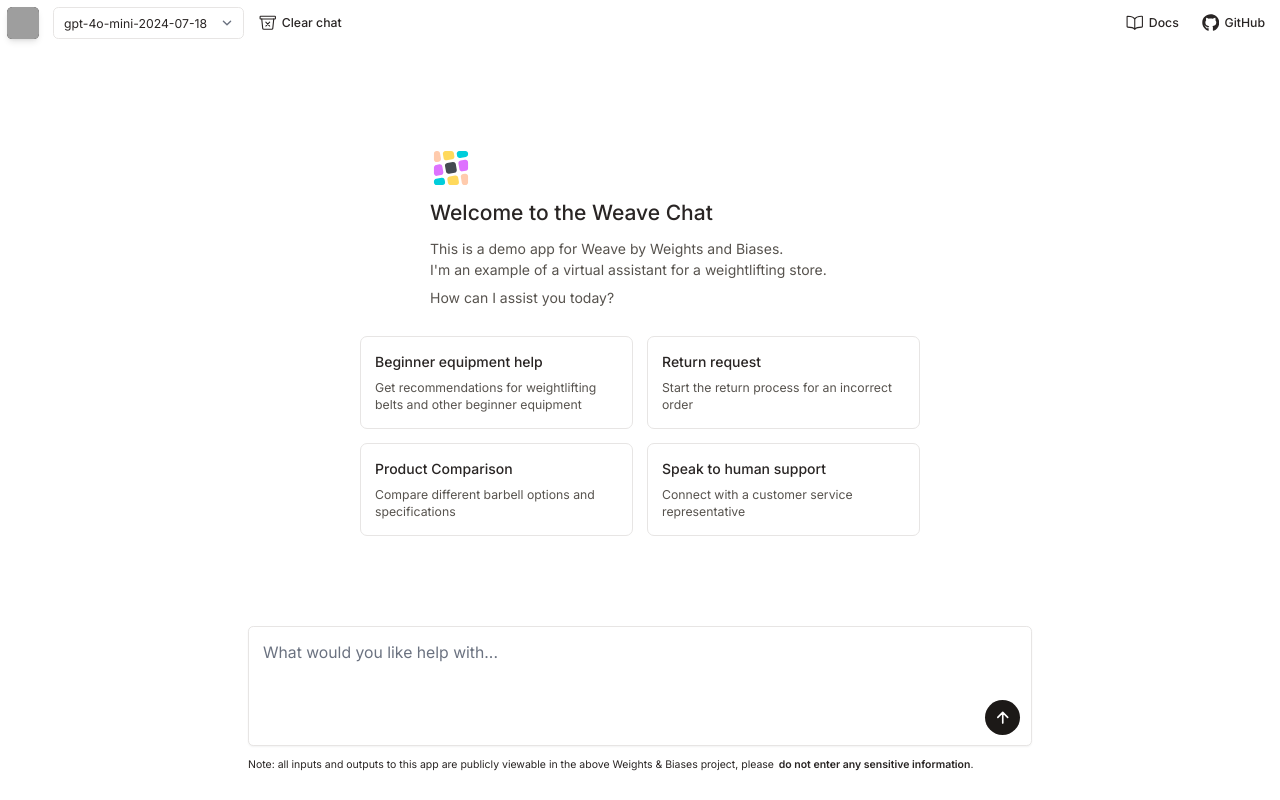
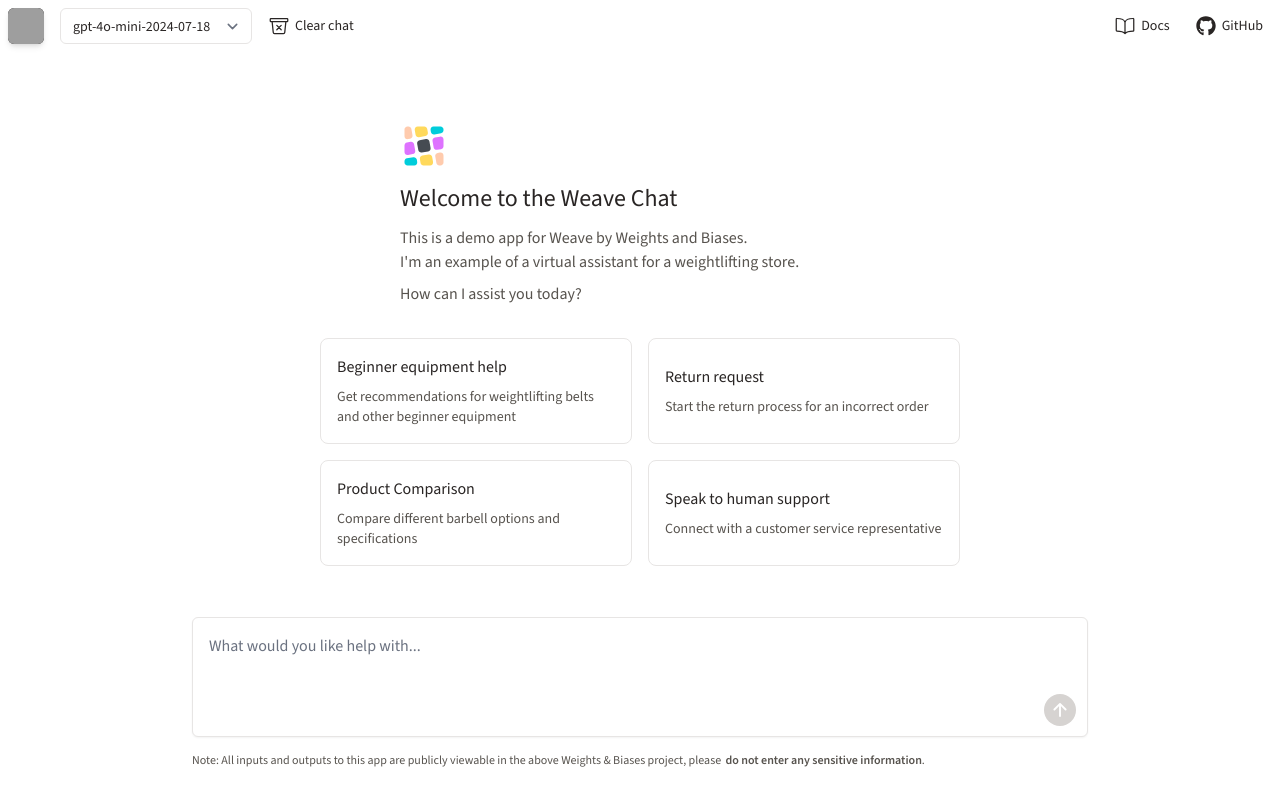
Before and after one commit to m-rgba/weave-fast-demo, a Python web app: template templates/index.html in a window 1280 px wide. Run offline with Jinja, Linux system fonts and the light colour scheme; the template is opened without the code that fills it, so the values that code supplies are empty; some libraries are stand-ins or nearby versions; grey boxes are pictures that could not be loaded.

Commit message:
Updated weave styles

```diff
--- a/templates/index.html
+++ b/templates/index.html
@@ -9,12 +9,12 @@
     <script src="https://unpkg.com/showdown/dist/showdown.min.js"></script>
     <link rel="preconnect" href="https://fonts.googleapis.com">
     <link rel="preconnect" href="https://fonts.gstatic.com" crossorigin>
-    <link href="https://fonts.googleapis.com/css2?family=Geist+Mono:wght@100..900&family=Inter:ital,opsz,wght@0,14..32,100..900;1,14..32,100..900&display=swap" rel="stylesheet">
+    <link href="https://fonts.googleapis.com/css2?family=Geist+Mono:wght@100..900&family=Source+Sans+3:ital,wght@0,200..900;1,200..900&display=swap" rel="stylesheet">
     <style>
         html,
         body {
-            font-family: 'Inter', sans-serif;
-            font-size: 14px;
+            font-family: 'Source Sans 3', sans-serif;
+            font-size: 16px;
         }
         code,
         pre {
@@ -199,7 +199,7 @@
 <body x-cloak x-data="pageLogic" class="text-stone-800 antialiased">
     <div id="body-container" class="h-screen flex flex-col bg-white overflow-hidden transition-transform duration-200">
         <!-- Header -->
-        <header class="fixed top-0 w-full flex items-center p-2 z-10">
+        <header class="fixed top-0 bg-white w-full flex items-center p-2 z-10">
             <div
                 class="flex w-9 h-9 rounded-md shadow-md bg-stone-800 items-center justify-between overflow-hidden hover:shadow-lg">
                 <img src="/static/logomark.png" class="w-full h-full" />
@@ -284,7 +284,7 @@
         <!-- Main content area -->
         <div id="body-content" x-show="messages.length !== 0" class="overflow-y-auto">
             <div class="max-w-4xl w-full bg-gray-100 mx-auto p-4 bg-white relative">
-                <div class="space-y-8 mt-12 p-4 mb-[180px]">
+                <div class="space-y-8 mt-12 p-4 mb-[240px]">
 
                     <a href="https://wandb.ai/weave-team-id/weave-project-id/weave/traces" target="_blank" class="hidden md:block">
                         <div id="traces-card" class="flex items-center p-4 text-left w-full border border-stone-200 rounded-lg hover:border-stone-300 hover:shadow-sm bg-white">
@@ -308,7 +308,7 @@
                                     x-model="editMessageContent"
                                     @keydown.enter.prevent="editMessage()"
                                     @keydown.escape="showEditMessage = false; editMessageId = null"
-                                    class="w-full p-4 border border-stone-200 rounded-md bg-white outline-0 shadow-sm text-lg min-h-[120px] hover:border-stone-300 focus:border-stone-300 focus:ring-0"
+                                    class="w-full p-4 border border-stone-200 rounded-md bg-white outline-0 shadow-sm min-h-[120px] hover:border-stone-300 focus:border-stone-300 focus:ring-0"
                                     placeholder="Edit your message..."
                                     x-init="$el.focus()"
                                     x-data="{ resize() { this.$el.style.height = '0px'; this.$el.style.height = this.$el.scrollHeight + 'px' } }"
@@ -331,7 +331,7 @@
                             <!-- Show message when not editing -->
                             <div x-show="editMessageId !== message.id"
                                  class="prose prose-p:font-normal prose-strong:font-normal mb-2"
-                                 :class="{ 'py-2 px-3 rounded-md bg-blue-600 text-white': message.type === 'user' }"
+                                 :class="{ 'py-2 px-3 rounded-md bg-[#155B69] text-white': message.type === 'user' }"
                                  x-html="renderMarkdown(message.message)">
                             </div>
 
@@ -392,16 +392,16 @@
                 <textarea x-model="messageInput"
                     @keydown.meta.enter.prevent="!isStreaming && messageInput.trim() && sendMessage()"
                     @keydown.ctrl.enter.prevent="!isStreaming && messageInput.trim() && sendMessage()"
-                    class="w-full p-4 pr-[72px] border border-stone-200 rounded-md bg-white outline-0 shadow-sm text-lg min-h-[120px] max-h-[50vh] hover:border-stone-300 focus:border-stone-300 focus:bg-stone-50 focus:outline-none focus:ring-0 active:ring-0 resize-none overflow-y-auto"
+                    class="w-full p-4 pr-[72px] border border-stone-200 rounded-md bg-white outline-0 shadow-sm min-h-[120px] max-h-[50vh] hover:border-stone-300 focus:border-stone-300 focus:bg-stone-50 focus:outline-none focus:ring-0 active:ring-0 resize-none overflow-y-auto"
                     placeholder="What would you like help with..." rows="1"
                     x-data="{ resize() { this.$el.style.height = '0px'; this.$el.style.height = this.$el.scrollHeight + 'px' } }"
                     x-init="resize()" @input="resize()">
                 </textarea>
-                <p class="text-xs py-2 h-12">Note: all inputs and outputs to this app are publicly viewable in the above Weights & Biases project, please <span class="ml-0.5 font-semibold">do not enter any sensitive information</span>.</p>
+                <p class="text-xs text-stone-600 py-2 h-12">Note: All inputs and outputs to this app are publicly viewable in the above Weights & Biases project, please <span class="ml-0.5 font-semibold">do not enter any sensitive information</span>.</p>
                 <!-- Send btn -->
                 <button @click="sendMessage()" :disabled="isStreaming || !messageInput.trim()"
                     :class="{ 'bg-stone-300 shadow-none cursor-not-allowed hover:shadow-none hover:bg-stone-300': isStreaming || !messageInput.trim() }"
-                    class="absolute flex items-center justify-center h-10 w-10 rounded-full bg-stone-900 text-white right-[12px] bottom-[58px] shadow-md hover:shadow-lg hover:bg-stone-800">
+                    class="absolute flex items-center justify-center h-8 w-8 rounded-full bg-[#155B69] text-white right-[12px] bottom-[66px] shadow-md hover:shadow-lg">
                     <!-- Show spinner when streaming -->
                     <svg x-show="isStreaming" class="w-5 h-5 animate-spin text-stone-800" stroke="currentColor" fill="none" stroke-width="0" viewBox="0 0 24 24" xmlns="http://www.w3.org/2000/svg">
                         <path opacity="0.2" fill-rule="evenodd" clip-rule="evenodd" d="M12 19C15.866 19 19 15.866 19 12C19 8.13401 15.866 5 12 5C8.13401 5 5 8.13401 5 12C5 15.866 8.13401 19 12 19ZM12 22C17.5228 22 22 17.5228 22 12C22 6.47715 17.5228 2 12 2C6.47715 2 2 6.47715 2 12C2 17.5228 6.47715 22 12 22Z" fill="currentColor"></path>
```
